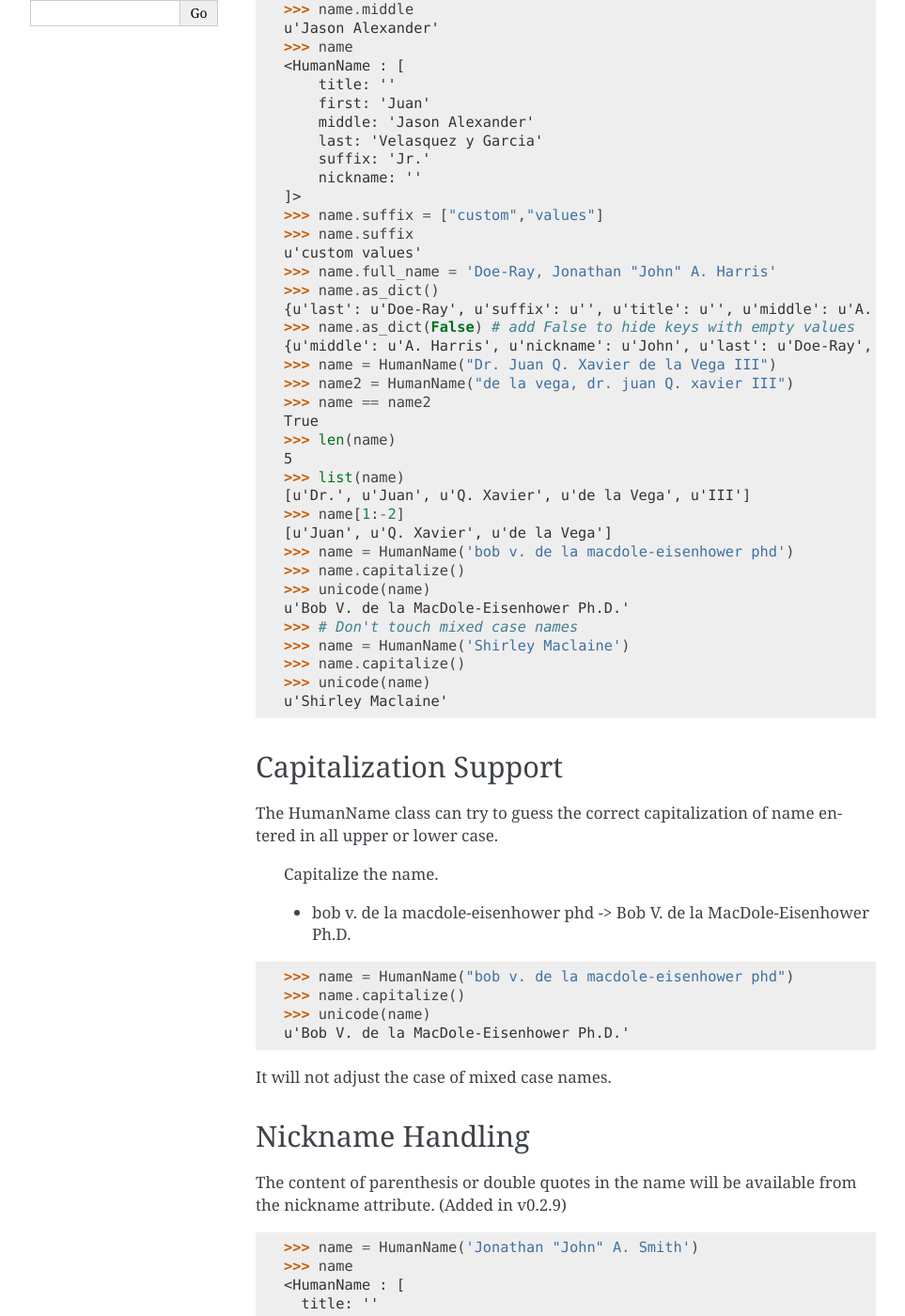
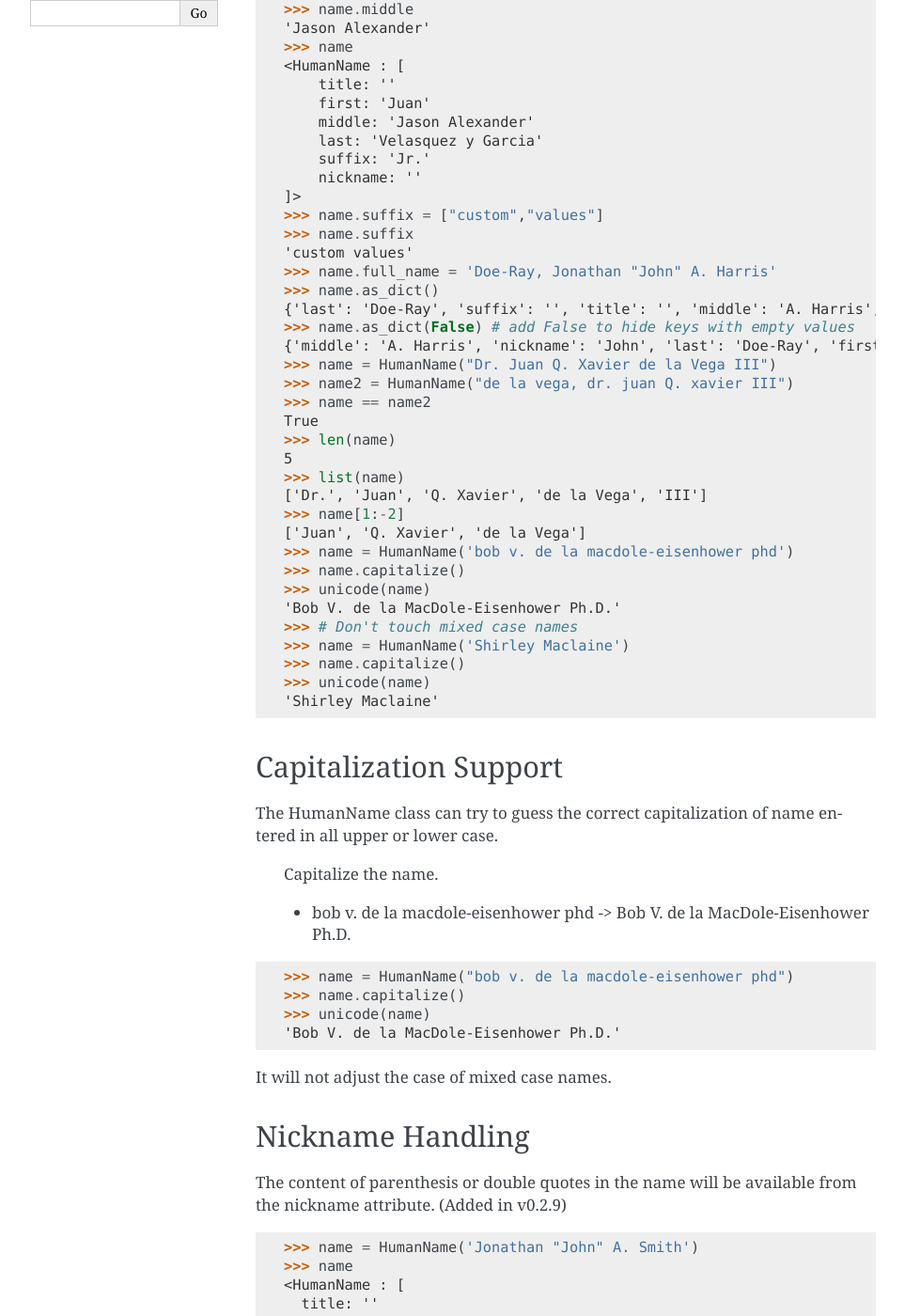
Before and after one commit to derek73/python-nameparser, a Sphinx documentation site: the page built from docs/usage.rst, in a window 1280 px wide and 1400 px high, scrolled down 678 px. Shown: the whole window at 94% size, without its empty margins (148-1111 px from the left). Built offline with Sphinx 7.4.7, drawn with Linux system fonts in a browser that asks for light colours; pages that are not in the unit, such as notebooks, are missing from menus; the version number could not be read and is left out; some of the changed text lies outside the part shown.

Commit message:
remove unicode markers in docs

```diff
--- a/docs/usage.rst
+++ b/docs/usage.rst
@@ -10,17 +10,17 @@ Example Usage
     >>> from nameparser import HumanName
     >>> name = HumanName("Dr. Juan Q. Xavier de la Vega III")
     >>> name.title
-    u'Dr.'
+    'Dr.'
     >>> name["title"]
-    u'Dr.'
+    'Dr.'
     >>> name.first
-    u'Juan'
+    'Juan'
     >>> name.middle
-    u'Q. Xavier'
+    'Q. Xavier'
     >>> name.last
-    u'de la Vega'
+    'de la Vega'
     >>> name.suffix
-    u'III'
+    'III'
     >>> name.full_name = "Juan Q. Xavier Velasquez y Garcia, Jr."
     >>> name
     <HumanName : [
@@ -33,7 +33,7 @@ Example Usage
     ]>
     >>> name.middle = "Jason Alexander"
     >>> name.middle
-    u'Jason Alexander'
+    'Jason Alexander'
     >>> name
     <HumanName : [
         title: ''
@@ -45,12 +45,12 @@ Example Usage
     ]>
     >>> name.suffix = ["custom","values"]
     >>> name.suffix
-    u'custom values'
+    'custom values'
     >>> name.full_name = 'Doe-Ray, Jonathan "John" A. Harris'
     >>> name.as_dict()
-    {u'last': u'Doe-Ray', u'suffix': u'', u'title': u'', u'middle': u'A. Harris', u'nickname': u'John', u'first': u'Jonathan'}
+    {'last': 'Doe-Ray', 'suffix': '', 'title': '', 'middle': 'A. Harris', 'nickname': 'John', 'first': 'Jonathan'}
     >>> name.as_dict(False) # add False to hide keys with empty values
-    {u'middle': u'A. Harris', u'nickname': u'John', u'last': u'Doe-Ray', u'first': u'Jonathan'}
+    {'middle': 'A. Harris', 'nickname': 'John', 'last': 'Doe-Ray', 'first': 'Jonathan'}
     >>> name = HumanName("Dr. Juan Q. Xavier de la Vega III")
     >>> name2 = HumanName("de la vega, dr. juan Q. xavier III")
     >>> name == name2
@@ -58,18 +58,18 @@ Example Usage
     >>> len(name)
     5
     >>> list(name)
-    [u'Dr.', u'Juan', u'Q. Xavier', u'de la Vega', u'III']
+    ['Dr.', 'Juan', 'Q. Xavier', 'de la Vega', 'III']
     >>> name[1:-2]
-    [u'Juan', u'Q. Xavier', u'de la Vega']
+    ['Juan', 'Q. Xavier', 'de la Vega']
     >>> name = HumanName('bob v. de la macdole-eisenhower phd')
     >>> name.capitalize()
     >>> unicode(name)
-    u'Bob V. de la MacDole-Eisenhower Ph.D.'
+    'Bob V. de la MacDole-Eisenhower Ph.D.'
     >>> # Don't touch mixed case names
     >>> name = HumanName('Shirley Maclaine')
     >>> name.capitalize()
     >>> unicode(name)
-    u'Shirley Maclaine'
+    'Shirley Maclaine'
 
 Capitalization Support
 ----------------------
@@ -87,7 +87,7 @@ entered in all upper or lower case.
     >>> name = HumanName("bob v. de la macdole-eisenhower phd")
     >>> name.capitalize()
     >>> unicode(name)
-    u'Bob V. de la MacDole-Eisenhower Ph.D.'
+    'Bob V. de la MacDole-Eisenhower Ph.D.'
 
 It will not adjust the case of mixed case names.
 
```
